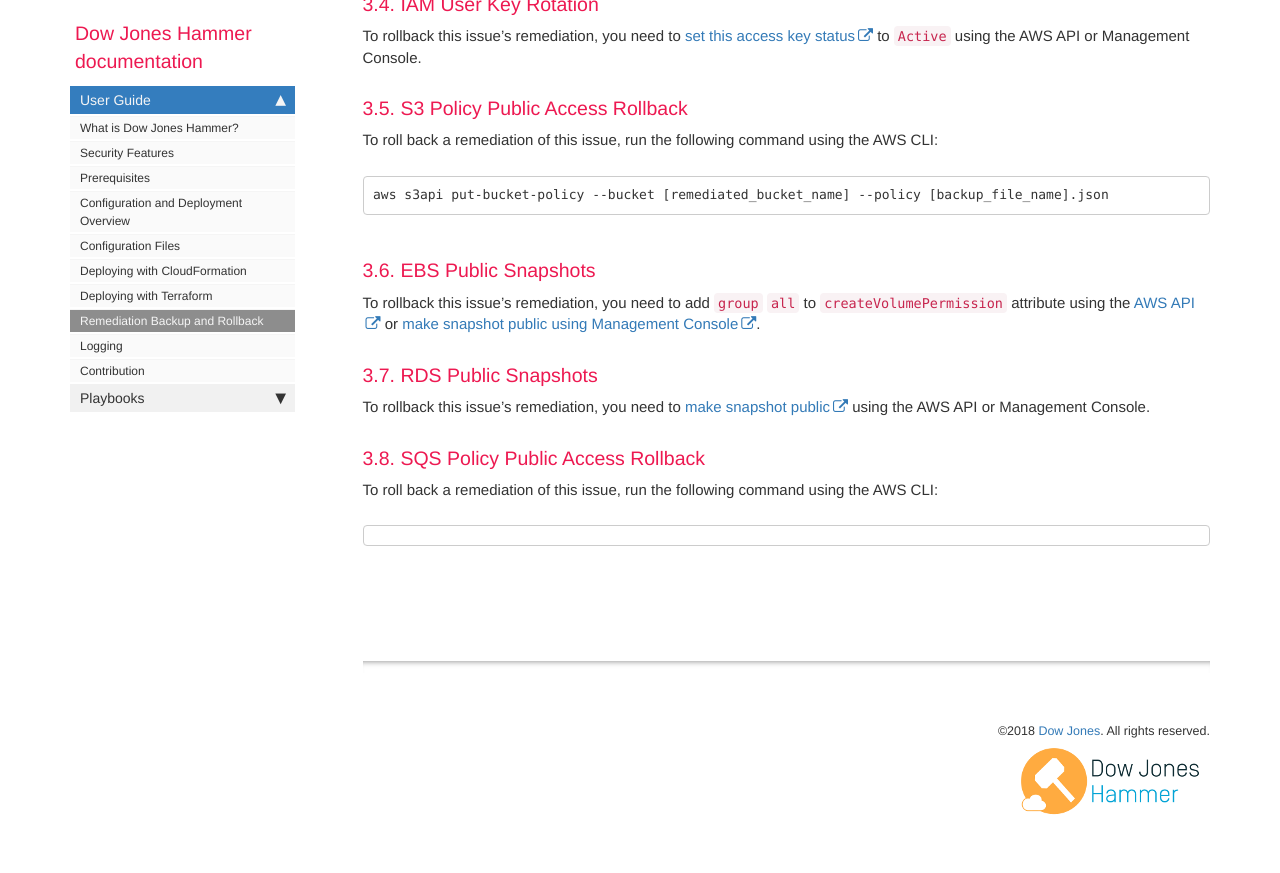
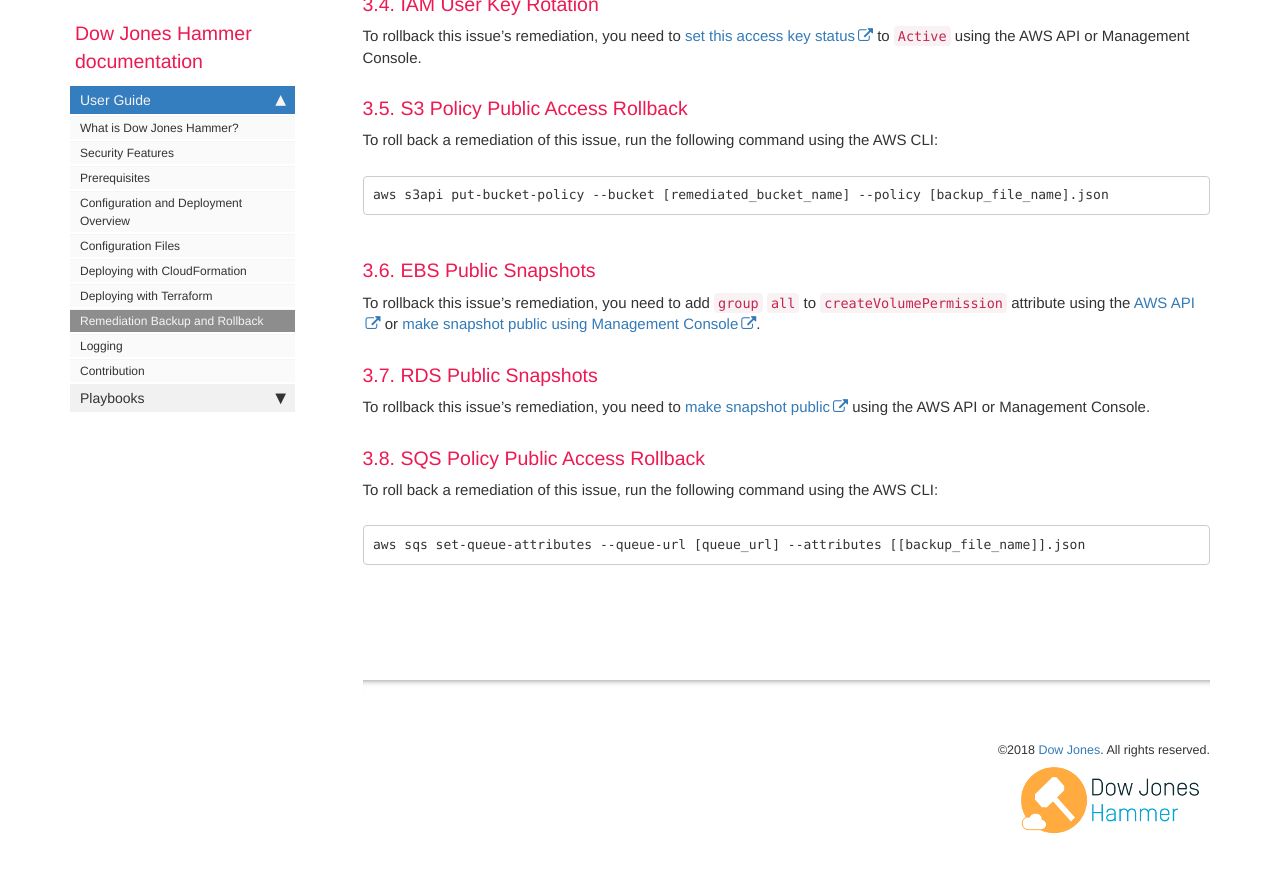
Before and after one commit to dowjones/hammer, a Jekyll site: the page built from docs/pages/remediation_backup_rollback.md, in a window 1280 px wide and 900 px high, scrolled down 2296 px. Shown: the top 873 px of the window. Built offline with Jekyll 4.4.1, drawn with Linux system fonts in a browser that asks for light colours; nearby versions of some CDN libraries; comment, search, counter and statistics services are not loaded.

Commit message:
Updated with sqs document changes.
Updated with sqs document changes.

````diff
--- a/docs/pages/remediation_backup_rollback.md
+++ b/docs/pages/remediation_backup_rollback.md
@@ -93,4 +93,5 @@
 
 To roll back a remediation of this issue, run the following command using the AWS CLI:
 ```
+aws sqs set-queue-attributes --queue-url [queue_url] --attributes [[backup_file_name]].json
 ```
````
